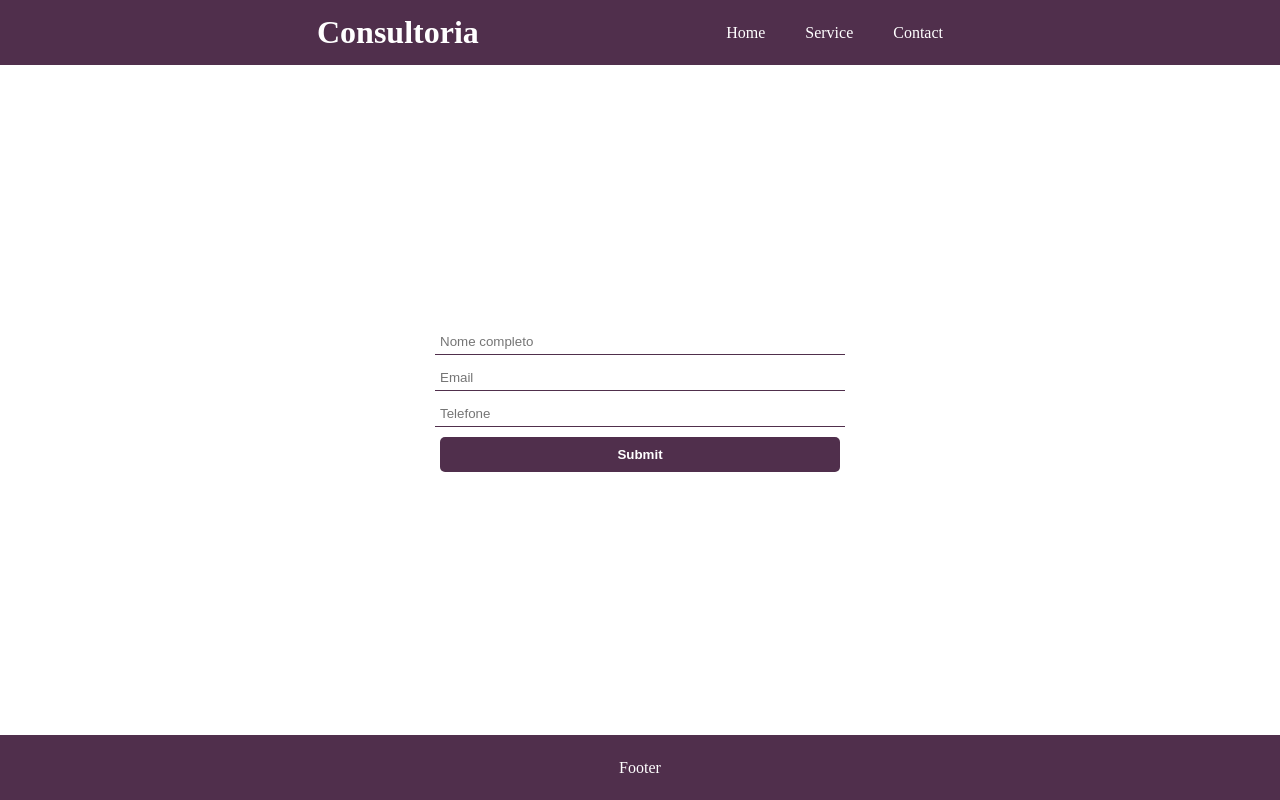
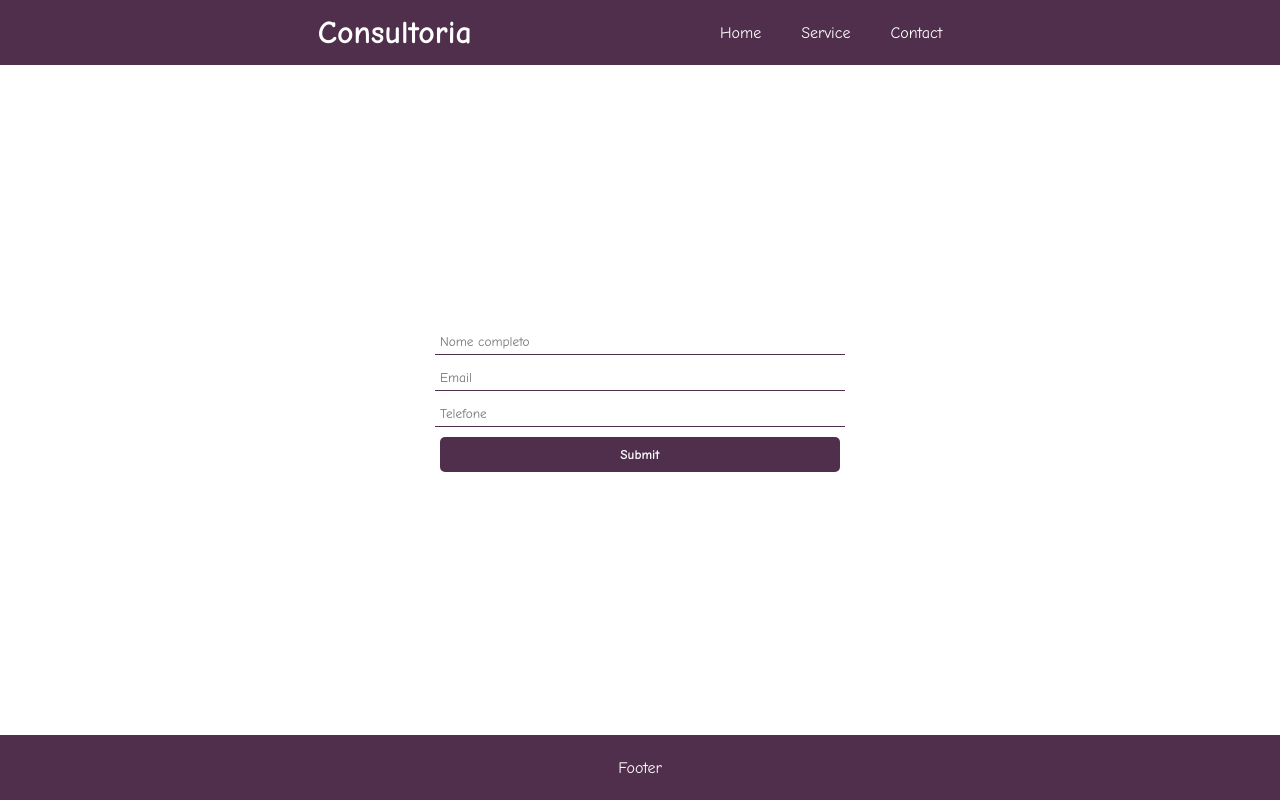
Before and after one commit to zzeis/SPA---Trailer, a React (Create React App) app: page /contact in a window 1280 px wide. Built offline with nearby package versions, Linux system fonts and the light colour scheme.

Commit message:
add new page fonts

```diff
--- a/src/global-style.css
+++ b/src/global-style.css
@@ -1,4 +1,6 @@
+@import url("https://fonts.googleapis.com/css2?family=Comic+Neue:ital,wght@0,300;0,400;0,700;1,300;1,400;1,700&display=swap");
 * {
   margin: 0;
   padding: 0;
+  font-family: "Comic Neue", cursive;
 }/*# sourceMappingURL=global-style.css.map */
--- a/src/global-style.scss
+++ b/src/global-style.scss
@@ -1,4 +1,7 @@
+@import url('https://fonts.googleapis.com/css2?family=Comic+Neue:ital,wght@0,300;0,400;0,700;1,300;1,400;1,700&display=swap');
+
 *{
     margin: 0;
     padding: 0;
+    font-family: 'Comic Neue', cursive;
 }
```
Also changed, not shown: 1 other file (tests, documents, lock files or other folders).
